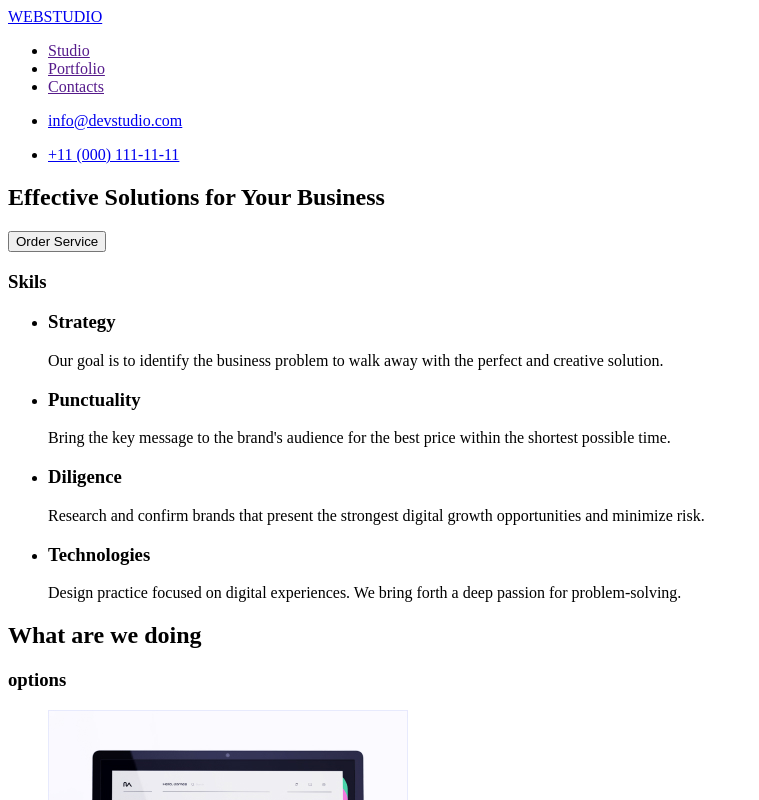
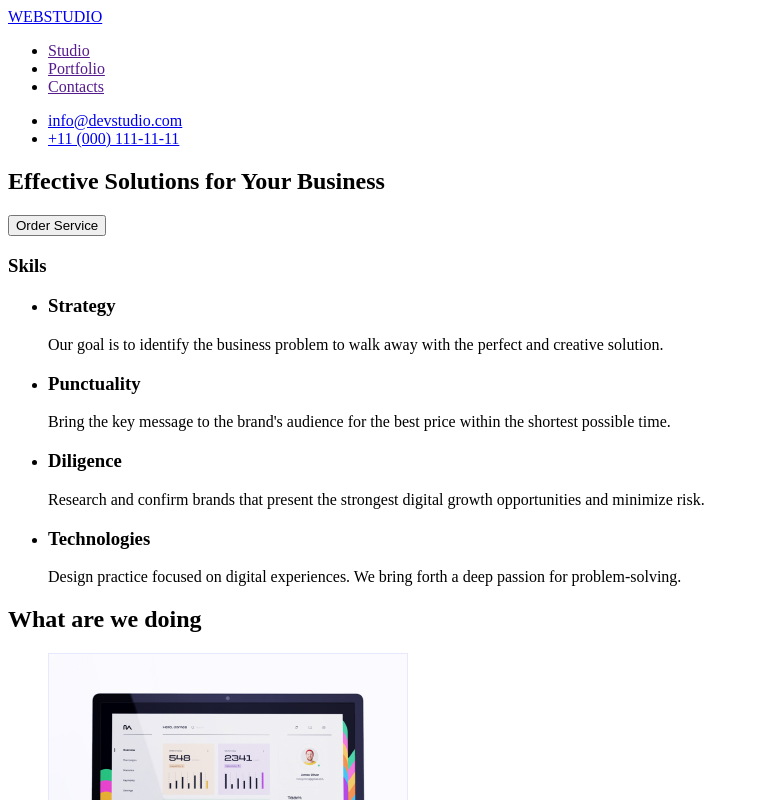
Before and after one commit to Korotkyy/goit-markup-hw-01, a plain HTML site: page index.html in a window 1280 px wide. Shown: the top 800 px of the page, without its empty margins (0-759 px from the left). Drawn offline with Linux system fonts and the light colour scheme.

Commit message:
made some changes

```diff
--- a/index.html
+++ b/index.html
@@ -21,11 +21,8 @@
         </nav>
 
                 <ul>
-                    <li><a href="mailto:">info@devstudio.com</a></li>
-                </ul>
-
-                <ul>
-                    <li><a href="tel:">+11 (000) 111-11-11</a></li>
+                    <li><a href="mailto:info@devstudio.com">info@devstudio.com</a></li>
+                    <li><a href="tel:+11(000)1111111">+11 (000) 111-11-11</a></li>
                 </ul>
             </header>
 
@@ -59,9 +56,8 @@
                 </ul>
                </section>
 
-                <h2>What are we doing</h2>
 
-                 <section><h3>options</h3>
+                 <section><h2>What are we doing</h2>
                 <ul>
                     <li><img src="images/Rectangle71.jpg" alt="computer with a diagram" width="360"/>
                     </li>
@@ -112,7 +108,7 @@
             <footer>
 
                 <a href="/">
-                    WEB STUDIO
+                    WEBSTUDIO
                 </a>
                 <p>
                     Increase the flow of customers and sales for your business with digital marketing & growth solutions.
```
